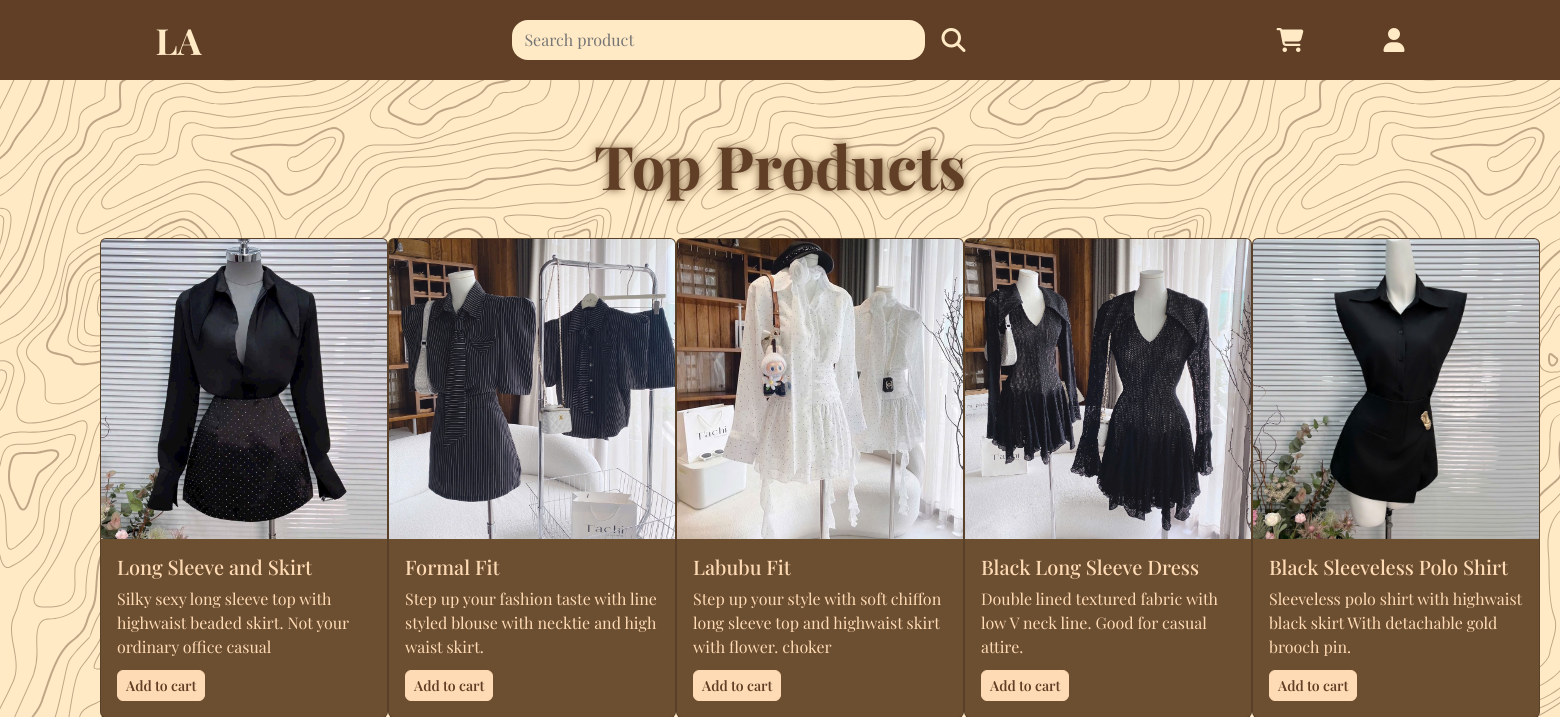
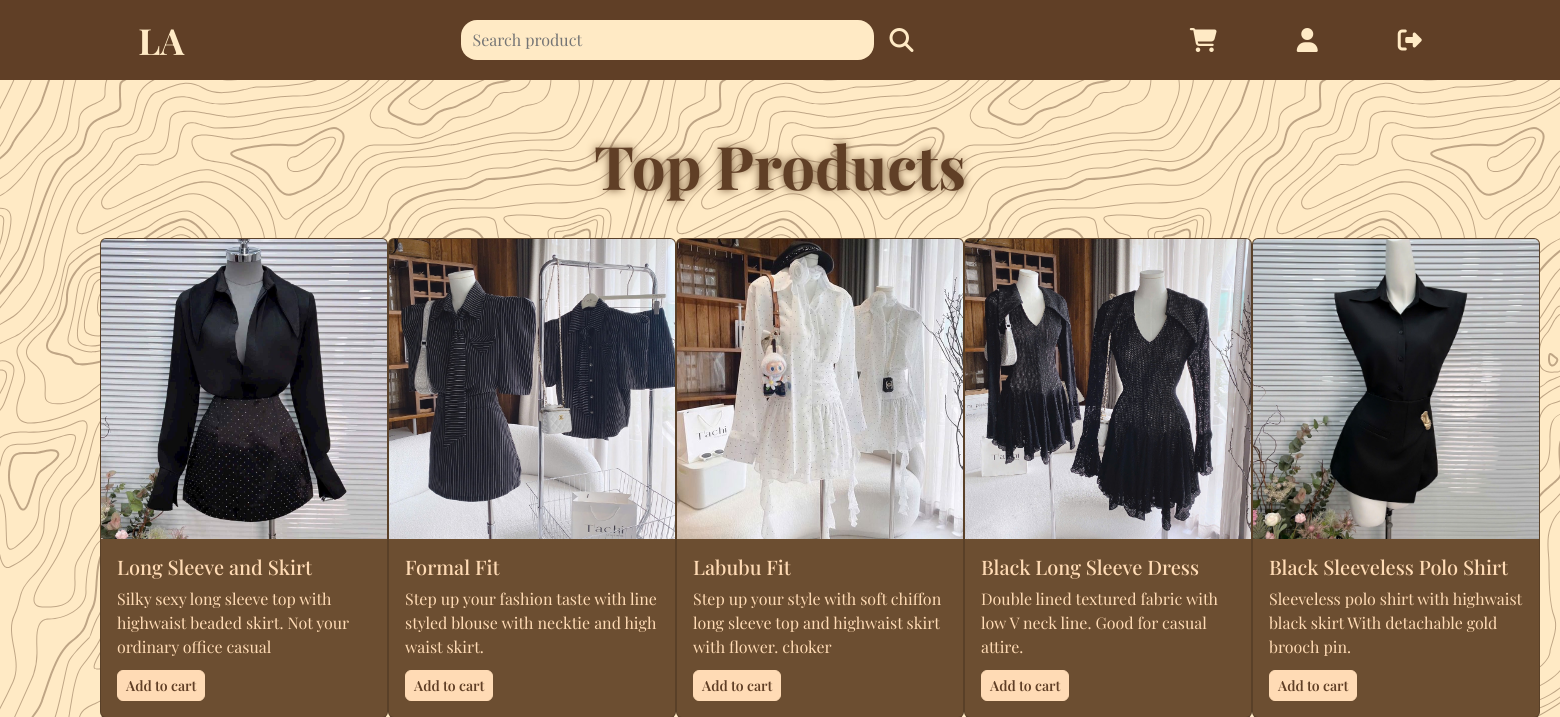
Before and after one commit to pips1804/Latenue.ave, a PHP site: page /mainpage.php in a window 1560 px wide. Shown: the top 717 px of the page. Run offline with PHP 8.4, Linux system fonts and the light colour scheme; a user stored in the database is signed in; data comes from the database, SQL or seed files in the repository; some libraries are stand-ins or nearby versions; some web fonts are replaced.

Commit message:
add log out btn

```diff
--- a/customer-panel/mainpage.php
+++ b/customer-panel/mainpage.php
@@ -61,6 +61,9 @@ if (!isset($_SESSION['email'])) {
       </a>
       <a href="">
         <li class="fa-solid fa-user fa-xl"></li>
+      </a>
+      <a href="">
+        <li class="fa-solid fa-right-from-bracket fa-xl"></li>
       </a>
     </div>
   </header>
```
